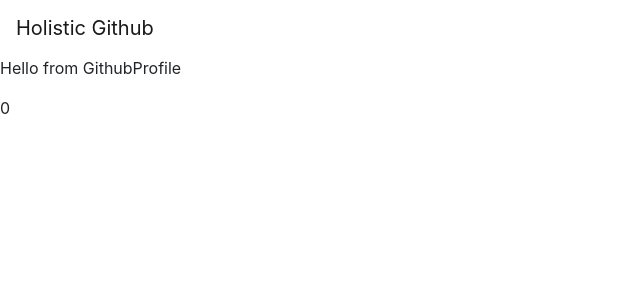
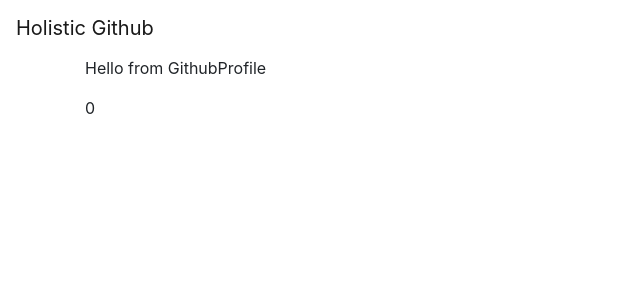
Before and after one commit to holistic-web/holistic-github, a Nuxt app in the folder web-app/: page / in a window 1280 px wide. Shown: the top 300 px of the page, without its empty margins (0-640 px from the left). Built offline with nearby package versions, Linux system fonts and the light colour scheme.

Commit message:
feat: format output better

```diff
--- a/web-app/components/GithubProfile.vue
+++ b/web-app/components/GithubProfile.vue
@@ -1,8 +1,8 @@
 <template>
-  <div>
+  <b-container>
     <p>Hello from GithubProfile</p>
     {{ comments }}
-  </div>
+  </b-container>
 </template>
 
 <script>
```
